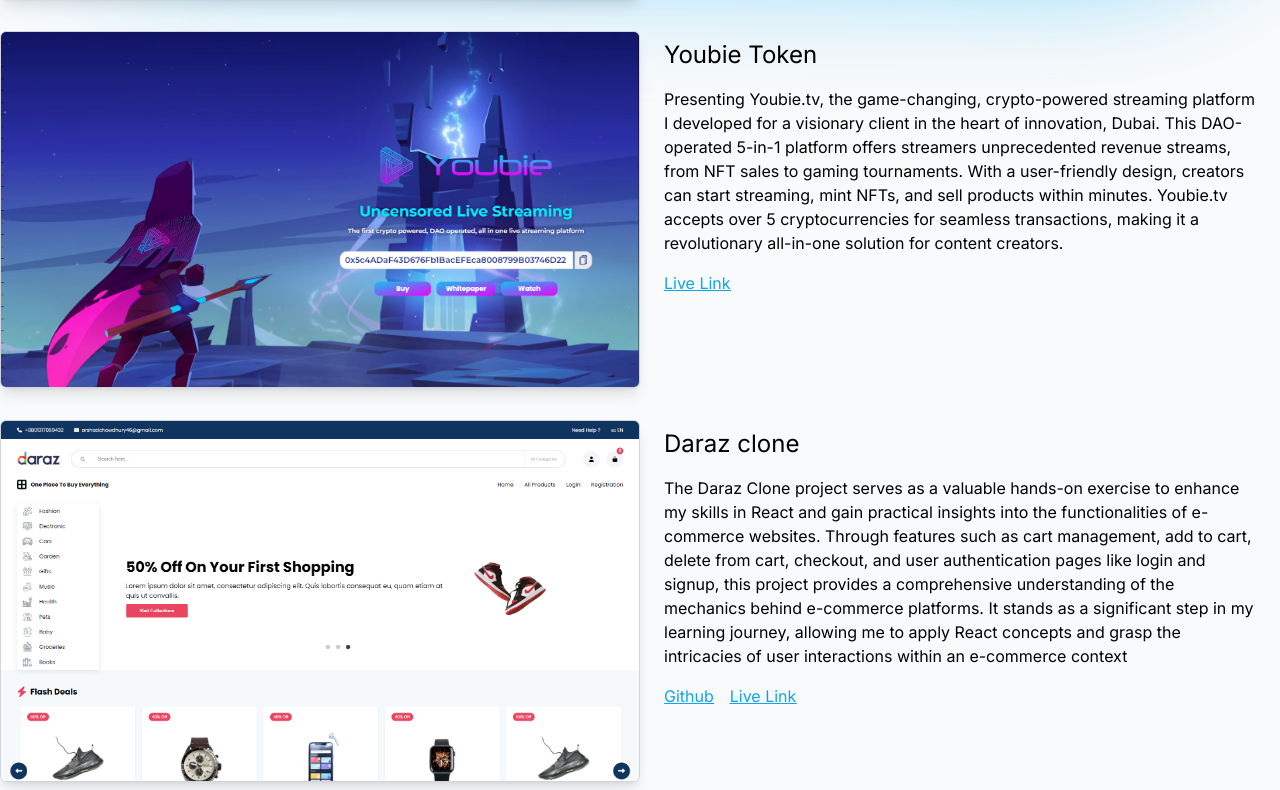
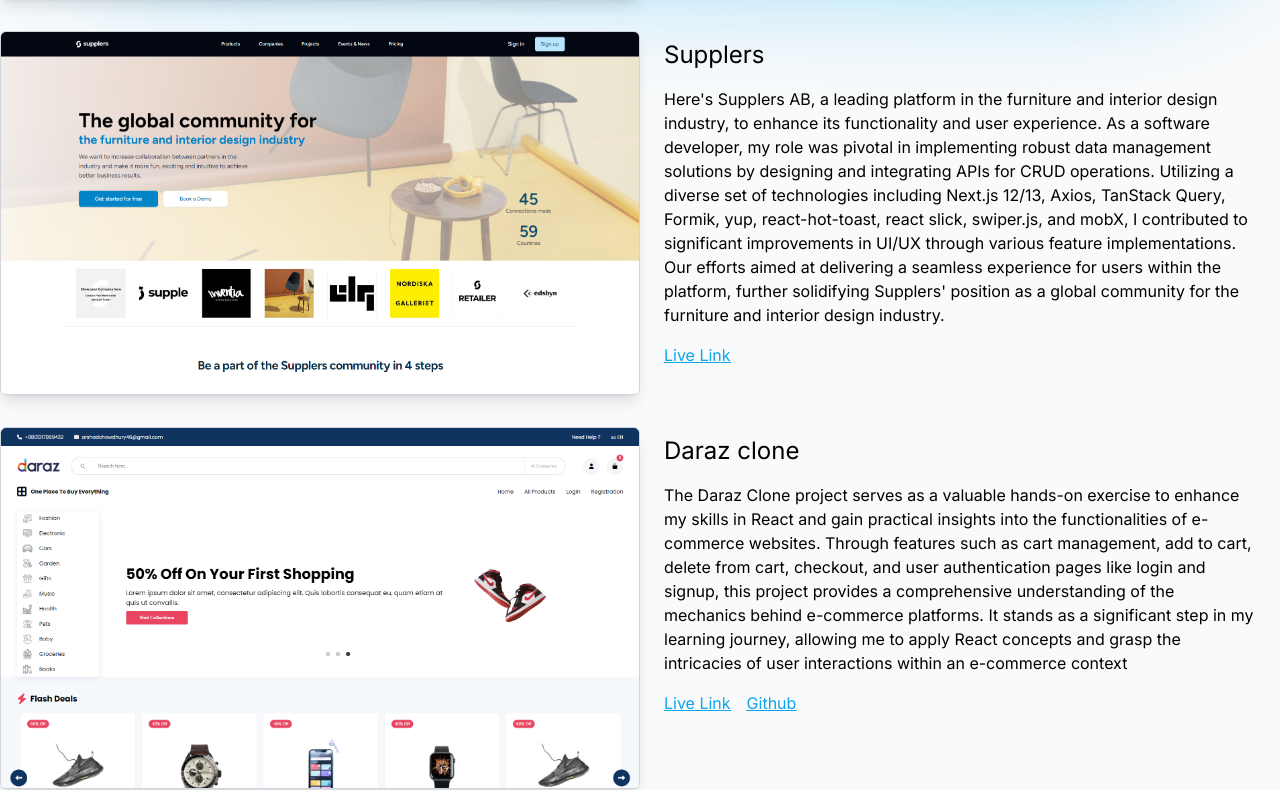
Before and after one commit to ArshadChowdhury/portfolio-site, a Next.js app: page /projects in a window 1280 px wide. Shown: the part 620-1410 px from the top of the page. Built offline with nearby package versions, Linux system fonts and the light colour scheme.

Commit message:
Rearranged the navbar items and changed projects as well

```diff
--- a/app/projects/page.tsx
+++ b/app/projects/page.tsx
@@ -13,10 +13,10 @@
   },
   {
     imageSrc: "/project_2.png",
-    projectHeading: "Youbie Token",
+    projectHeading: "Supplers",
     projectDetails:
-      "Presenting Youbie.tv, the game-changing, crypto-powered streaming platform I developed for a visionary client in the heart of innovation, Dubai. This DAO-operated 5-in-1 platform offers streamers unprecedented revenue streams, from NFT sales to gaming tournaments. With a user-friendly design, creators can start streaming, mint NFTs, and sell products within minutes. Youbie.tv accepts over 5 cryptocurrencies for seamless transactions, making it a revolutionary all-in-one solution for content creators.",
-    liveLink: "https://youbie-token.vercel.app/",
+      "Here's Supplers AB, a leading platform in the furniture and interior design industry, to enhance its functionality and user experience. As a software developer, my role was pivotal in implementing robust data management solutions by designing and integrating APIs for CRUD operations. Utilizing a diverse set of technologies including Next.js 12/13, Axios, TanStack Query, Formik, yup, react-hot-toast, react slick, swiper.js, and mobX, I contributed to significant improvements in UI/UX through various feature implementations. Our efforts aimed at delivering a seamless experience for users within the platform, further solidifying Supplers' position as a global community for the furniture and interior design industry.",
+    liveLink: "https://www.supplers.com/",
     github: "#",
   },
   {
@@ -88,6 +88,13 @@
             <h4 className="text-2xl">{project.projectHeading}</h4>
             <p className="text-sm md:text-base">{project.projectDetails}</p>
             <div className="flex gap-4 underline">
+              <Link
+                className="hover:text-sky-600 text-sky-500"
+                target="_blank"
+                href={project?.liveLink}
+              >
+                Live Link
+              </Link>
               {project.github.length > 1 ? (
                 <Link
                   className="hover:text-sky-600 text-sky-500"
@@ -97,13 +104,6 @@
                   Github
                 </Link>
               ) : null}
-              <Link
-                className="hover:text-sky-600 text-sky-500"
-                target="_blank"
-                href={project?.liveLink}
-              >
-                Live Link
-              </Link>
             </div>
           </div>
         </div>
--- a/components/HomePageSlider.tsx
+++ b/components/HomePageSlider.tsx
@@ -99,7 +99,7 @@
             currentImageIndex === 1 ? "project-container-current" : ""
           } single-project-container`}
         >
-          Youbie Token
+          Supplers
         </button>
         <button
           onClick={() => setCurrentImageIndex(2)}
--- a/components/NavBar.tsx
+++ b/components/NavBar.tsx
@@ -31,9 +31,6 @@
           <Link role="link" className={linkStyles} href={"/projects"}>
             Projects
           </Link>
-          <Link role="link" className={linkStyles} href={"/services"}>
-            Services
-          </Link>
           <Link
             target="_blank"
             href={"/Arshad_Resume.pdf"}
@@ -41,6 +38,9 @@
             className={linkStyles}
           >
             Resume
+          </Link>
+          <Link role="link" className={linkStyles} href={"/services"}>
+            Services
           </Link>
           <Link
             href={"/contact"}
--- a/components/RightSideDrawer.tsx
+++ b/components/RightSideDrawer.tsx
@@ -148,19 +148,6 @@
                               onClick={() => setOpen(false)}
                               role="link"
                               className={`${linkStyles} ${
-                                isCurrentPage("/services")
-                                  ? "text-sky-900 dark:text-sky-500"
-                                  : ""
-                              }`}
-                              href={"/services"}
-                            >
-                              <WrenchScrewdriverIcon className="w-5" />
-                              Services
-                            </Link>
-                            <Link
-                              onClick={() => setOpen(false)}
-                              role="link"
-                              className={`${linkStyles} ${
                                 isCurrentPage("/Arshad_CV.pdf")
                                   ? "text-sky-900 dark:text-sky-500"
                                   : ""
@@ -170,6 +157,19 @@
                             >
                               <BookOpenIcon className="w-5" />
                               Resume
+                            </Link>
+                            <Link
+                              onClick={() => setOpen(false)}
+                              role="link"
+                              className={`${linkStyles} ${
+                                isCurrentPage("/services")
+                                  ? "text-sky-900 dark:text-sky-500"
+                                  : ""
+                              }`}
+                              href={"/services"}
+                            >
+                              <WrenchScrewdriverIcon className="w-5" />
+                              Services
                             </Link>
                             <Link
                               onClick={() => setOpen(false)}
```
Also changed, not shown: public/project_2.png, public/project_2_mb.png.
